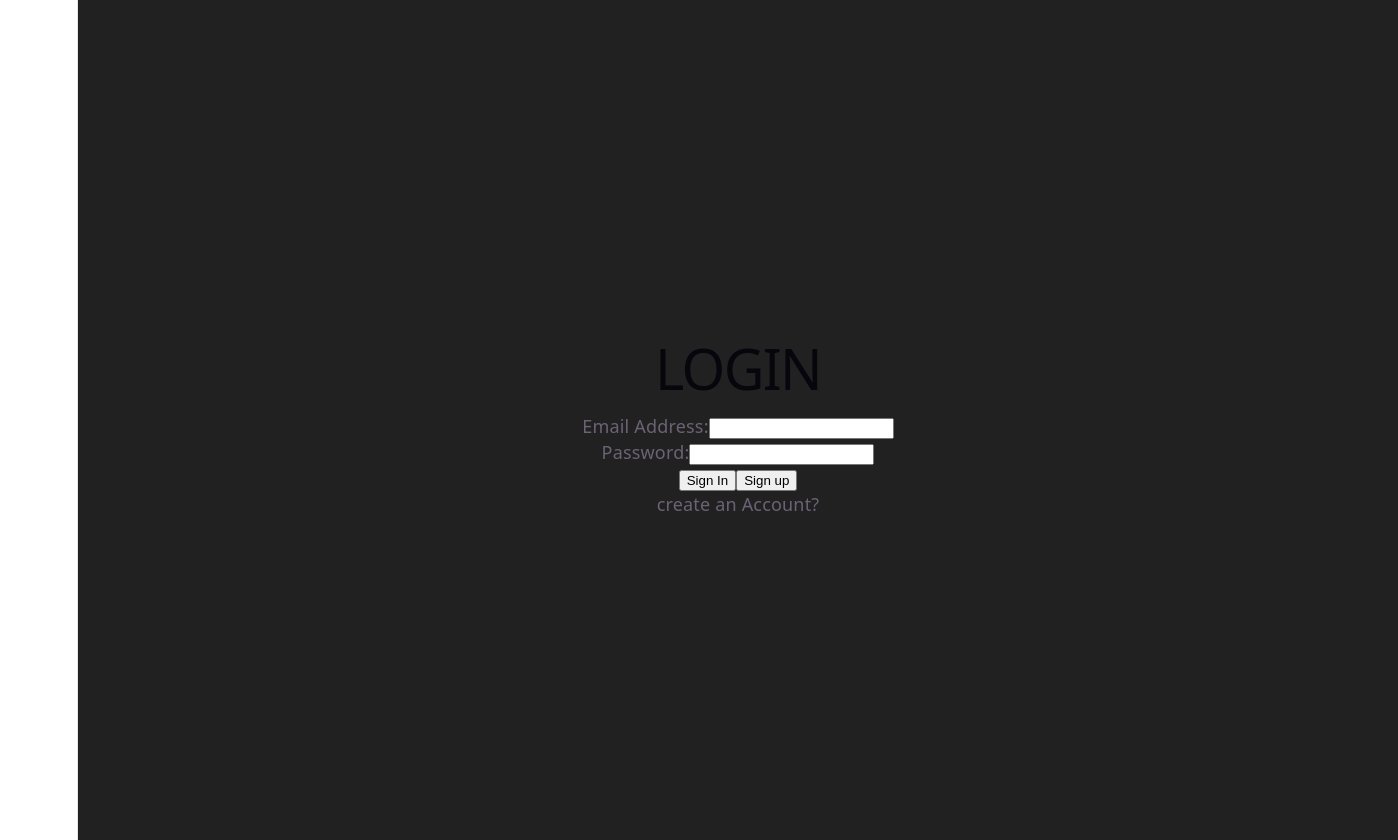
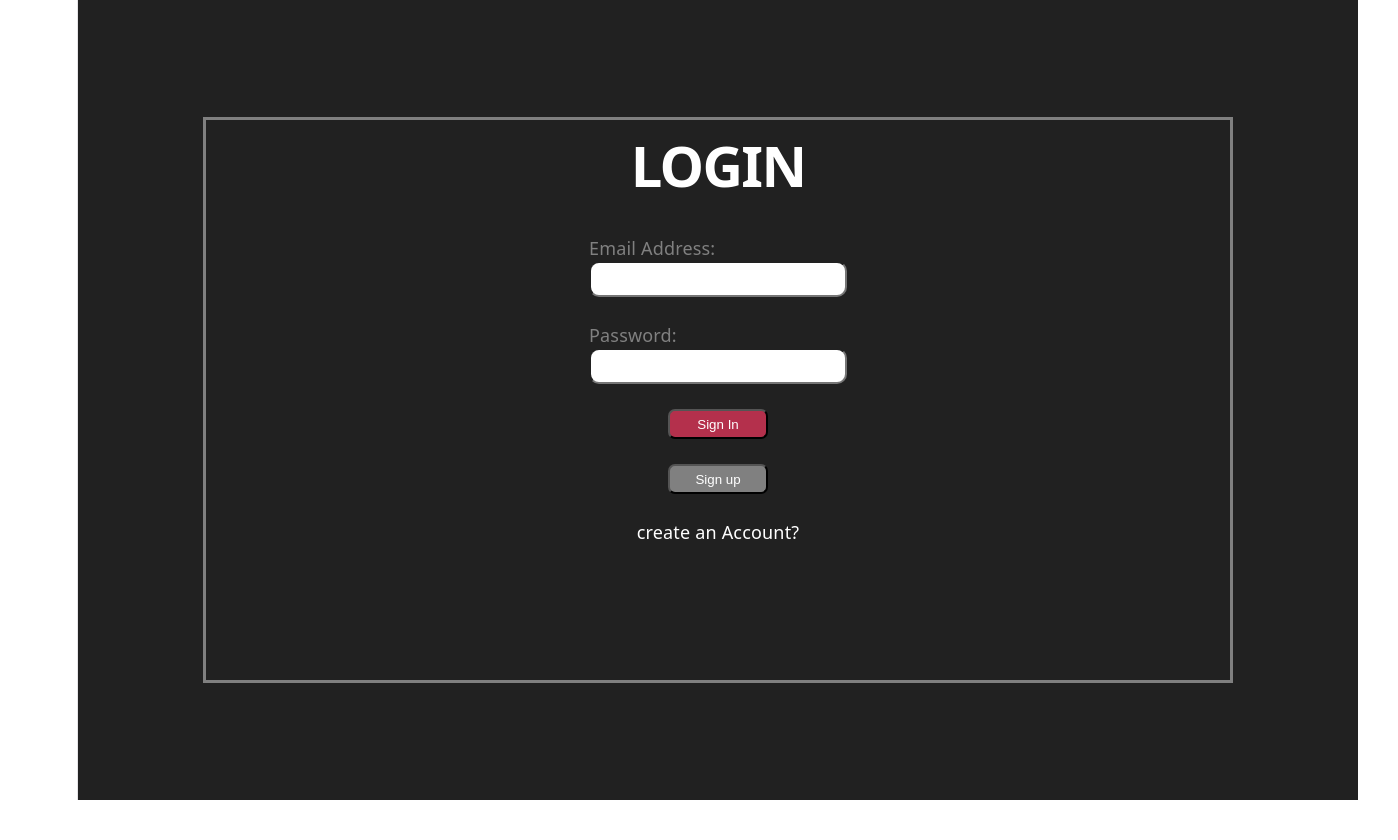
Before and after one commit to nokuphiwa02/Shopping-List-Project, a React (Vite) app: page / in a window 1280 px wide. Shown: the whole page, 1398 px wide, since content can reach past the window. After the commit the page ends 800 px from the top, so only its background shows below. Built offline with nearby package versions, Linux system fonts and the light colour scheme.

Commit message:
login page

```diff
--- a/src/components/LoginForm/LoginForm.module.css
+++ b/src/components/LoginForm/LoginForm.module.css
@@ -5,11 +5,65 @@
   display: flex;
   justify-content: center;
   align-items: center;
-  padding: 20px;
+
+}
+.loginCard{
+width: 80%;
+height: 70%;
+display: flex;
+flex-direction: column;
+gap: 25px;
+border :solid grey;
+align-items: center;
 }
 
-.login-card {
-  width: 100%;
-  padding: 55px 70px;
-  border-radius: 15px;
+
+.tittle{
+color: white;
+font-weight: bolder;
 }
+
+.email{
+  display: flex;
+  flex-direction: column;
+  text-align: start;
+  color: #808080;
+}
+
+.password{
+  display: flex;
+  flex-direction: column;
+  text-align: start;
+  color: #808080;
+}
+
+.emailInput{
+  width: 250px;
+  height: 30px;
+  border-radius: 10px;
+}
+
+.passwordInput{
+   width: 250px;
+  height: 30px;
+  border-radius: 10px;
+}
+
+.loginBtn{
+  width: 100px;
+  height: 30px;
+  border-radius: 7px;
+  color: white;
+  background-color: rgb(180, 48, 76);
+}
+
+.registerBtn{
+  width: 100px;
+  height: 30px;
+  border-radius: 7px;
+  color: white;
+  background-color: #808080;
+}
+.account{
+  color: white;
+}
--- a/src/components/LoginForm/LoginForm.tsx
+++ b/src/components/LoginForm/LoginForm.tsx
@@ -3,24 +3,24 @@ import styles from "./LoginForm.module.css";
 export const LoginForm = () => {
   return (
     <div className={styles.loginContainer}>
-      <div className="login-card">
-        <h1>LOGIN</h1>
+      <div className={styles.loginCard}>
+        <h1 className={styles.tittle}>LOGIN</h1>
 
-        <div className="form-group">
+        <div className={styles.email}>
           <label>Email Address:</label>
-          <input type="email" />
+          <input type="email" className={styles.emailInput} />
         </div>
 
-        <div className="form-group">
+        <div className={styles.password}>
           <label>Password:</label>
-          <input type="password" />
+          <input type="password" className={styles.passwordInput} />
         </div>
 
-        <button className="login-button">Sign In</button>
+        <button className={styles.loginBtn}>Sign In</button>
 
-        <button className="register-button">Sign up</button>
+        <button className={styles.registerBtn}>Sign up</button>
 
-        <p className="account-text">create an Account?</p>
+        <p className={styles.account}>create an Account?</p>
       </div>
     </div>
   );
```
Also changed, not shown: src/redux/reducers/ProductReducer.ts (deleted), src/redux/reducers/store.ts (deleted).
